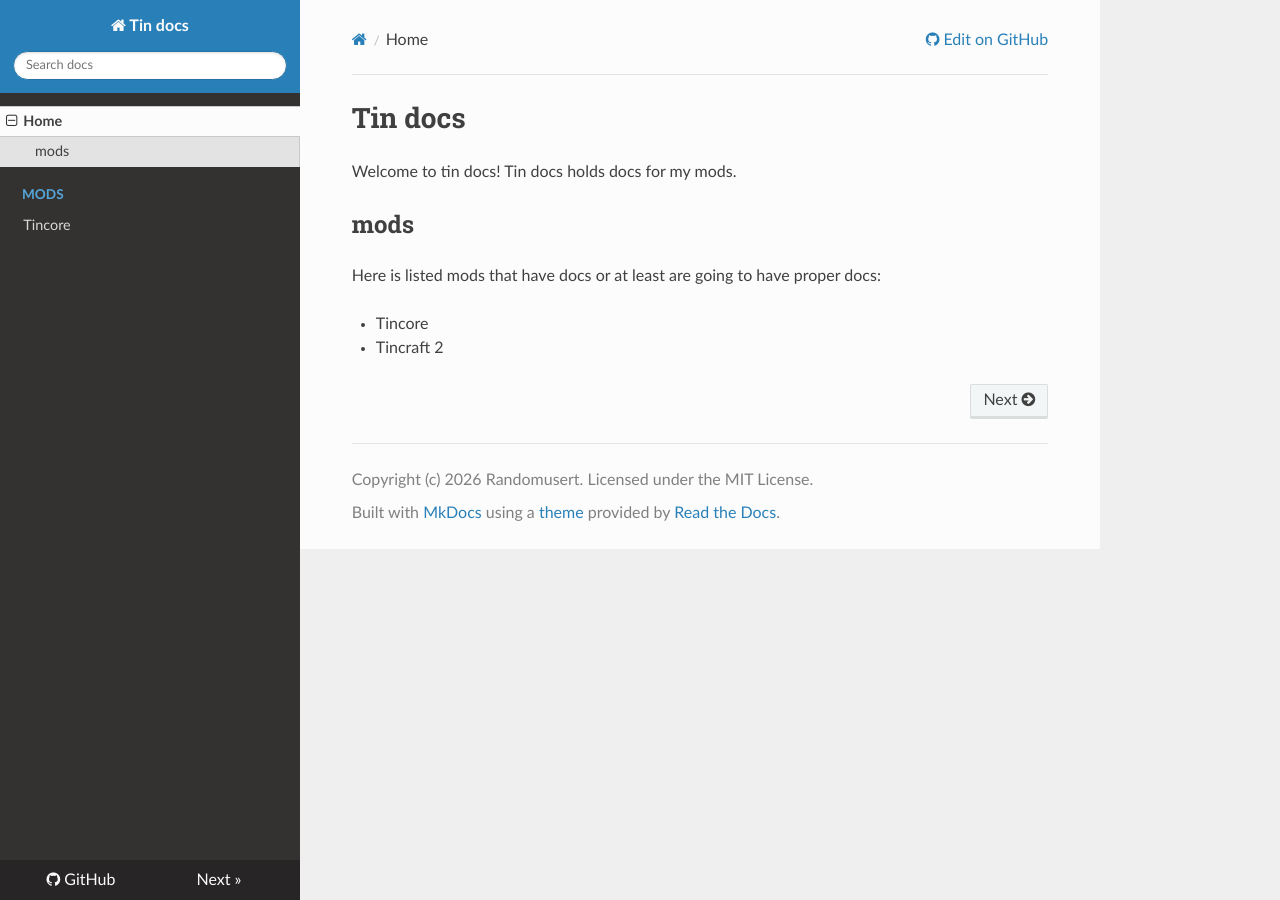
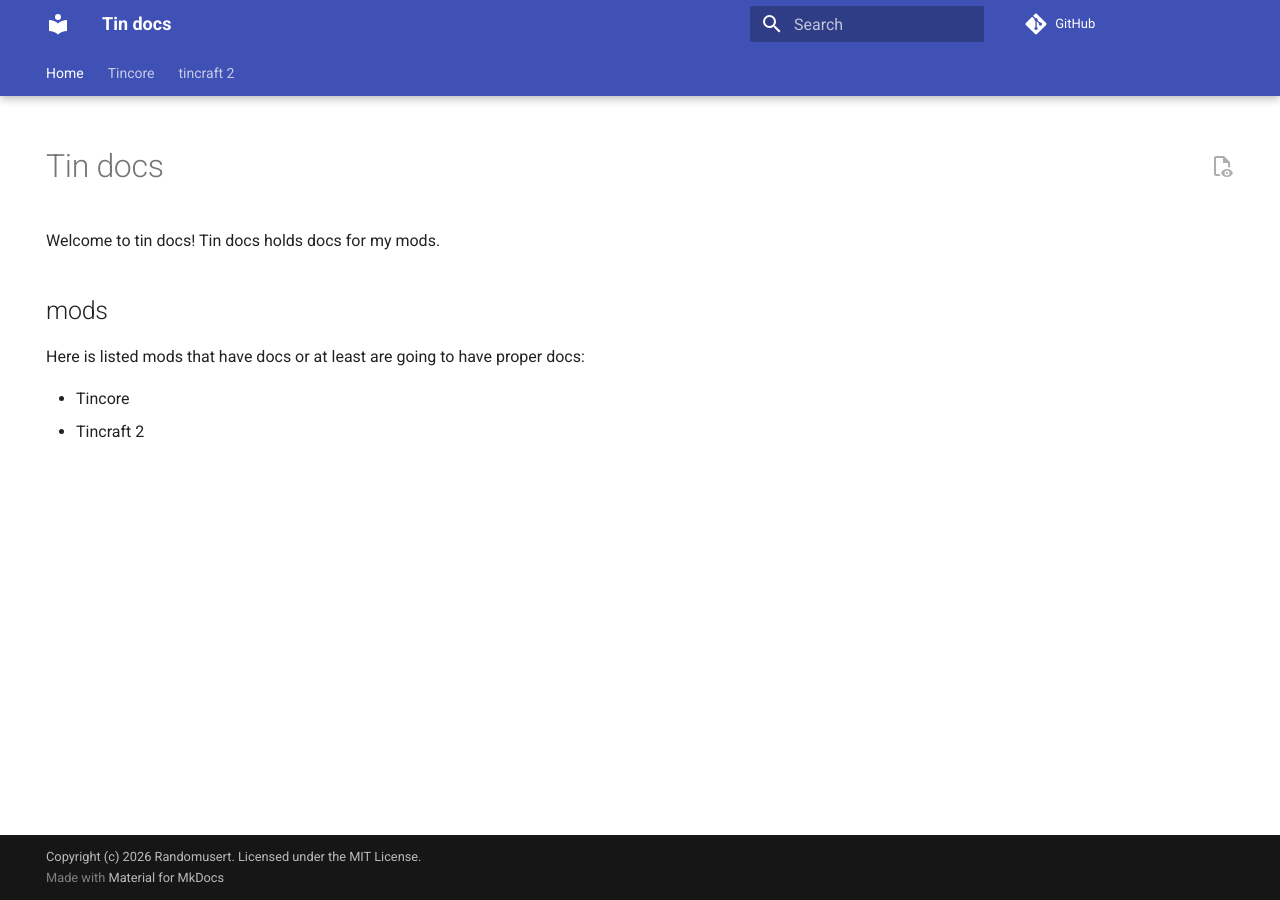
Before and after one commit to randomusert-s-mods/tin-docs, an MkDocs documentation site: the page built from docs/index.md, in a window 1280 px wide. Built offline with MkDocs 1.6.1 and Material for MkDocs 9.7.7, drawn with Linux system fonts in a browser that asks for light colours; nearby versions of some CDN libraries; comment, search, counter and statistics services are not loaded.

Commit message:
theme modifications

```diff
--- a/mkdocs.yml
+++ b/mkdocs.yml
@@ -5,22 +5,31 @@ site_author: Randomusert
 
 
 repo_url: https://github.com/randomusert-s-mods/tin-docs
-edit: blob/main/docs/
+edit_uri: https://github.com/randomusert-s-mods/tin-docs/tree/main/docs
 
 # Theme
 theme:
-  name: readthedocs
+  name: material
   locale: en
   color_mode: auto
   user_color_mode_toggle: true
+  features:
+    - navigation.instant
+    - navigation.sections
+    - navigation.indexes
+    - navigation.tabs
+    - navigation.tabs.sticky
+    - navigation.top
+    - toc.follow
+    - content.code.annotate
+    - content.action.view
 
 
 # Nav
 nav:
   - Home: index.md
-  - Mods:
-      - Tincore: tincore/index.md
-
+  - Tincore: tincore/index.md
+  - tincraft 2: tincraft2/index.md
 
 # copyright
 copyright: Copyright (c) 2026 Randomusert. Licensed under the MIT License.
```
Also changed, not shown: docs/index.md (+7 -0 lines), docs/tincore/index.md (+7 -0 lines), docs/tincraft2/index.md (added, +9 -0 lines).
